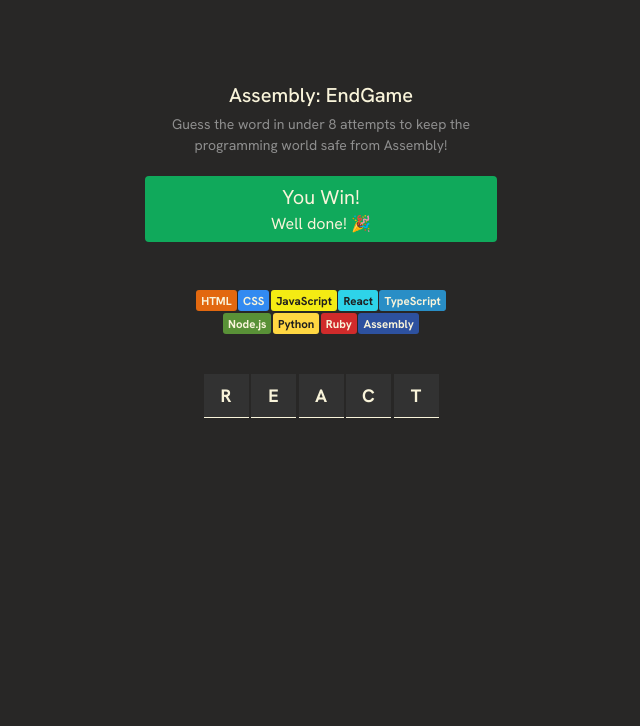
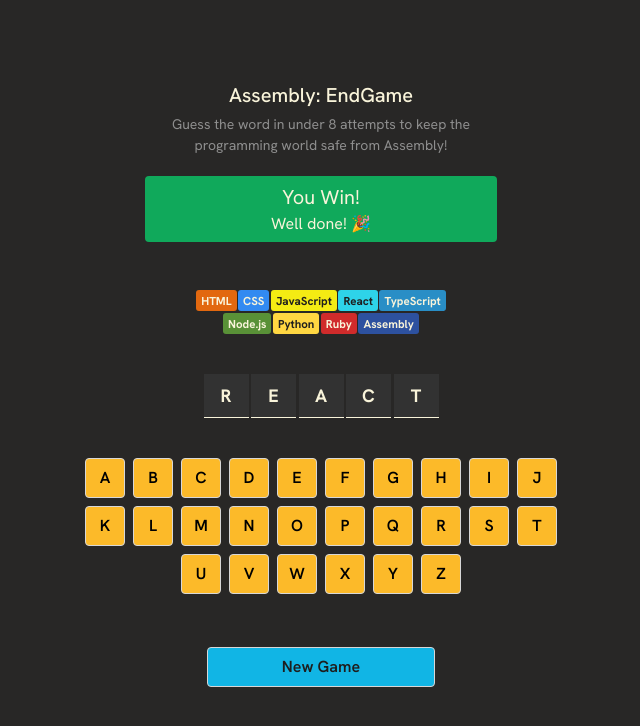
Before and after one commit to tahiruddinahmed/assembly-endgame, a React (Vite) app: page / in a window 1280 px wide. Shown: the top 726 px of the page, without its empty margins (319-959 px from the left). Built offline with nearby package versions, Linux system fonts and the light colour scheme.

Commit message:
Keyboard section & new game button design added complete the design for desktop

```diff
--- a/src/App.jsx
+++ b/src/App.jsx
@@ -4,6 +4,7 @@ import lanaguages from "./lanaguages"
 function App() {
   const [currentWord, setCurrentWord] = useState("react")
 
+  const alphabets = "abcdefghijklmnopqrstuvwxyz";
 
   return (
     <>
@@ -38,13 +39,38 @@ function App() {
 
 
         {/* Guest Word section */}
-        <section className="flex justify-between gap-[2.5px]">
-          {currentWord.split("").map(word => {
+        <section className="flex justify-between gap-[2.5px] mb-10">
+          {currentWord.split("").map((letter, index) => {
 
             return (
-              <span key={word} className="px-[6px] py-[8px] w-[45px] bg-[#323232] text-center text-[18px] border-b border-[#F9F4DA] text-[#F9F4DA] font-bold">{word.toUpperCase()}</span>
+              <span key={index} className="px-[6px] py-[8px] w-[45px] bg-[#323232] text-center text-[18px] border-b border-[#F9F4DA] text-[#F9F4DA] font-bold">
+                {letter.toUpperCase()}
+              </span>
             )
           })}
+        </section>
+
+
+        {/* Keyboard section */}
+        <section className="h-[164px] w-[480px] flex flex-wrap gap-[8px] content-start items-center justify-center mb-[25px]">
+          {alphabets.split("").map((key, index) => {
+
+            return (
+              <button
+                key={index}
+                className="w-[40px] h-[40px] p-[6px] border border-[#D7D7D7] cursor-pointer flex items-center justify-center bg-[#FCBA29] rounded-[4px] text-[16px] font-[600]"
+              >
+                {key.toUpperCase()}
+              </button>
+            )
+          })}
+        </section>
+
+        {/* button: new Game */}
+        <section>
+          <button className="w-[228px] h-[40px] px-[12px] py-[6px] cursor-pointer bg-[#11B5E5] rounded-[4px] border border-[#D7D7D7] text-[16px] font-[600] text-[#1E1E1E]">
+            New Game
+          </button>
         </section>
       </main>
     </>
```
Also changed, not shown: 1 other file (tests, documents, lock files or other folders).
